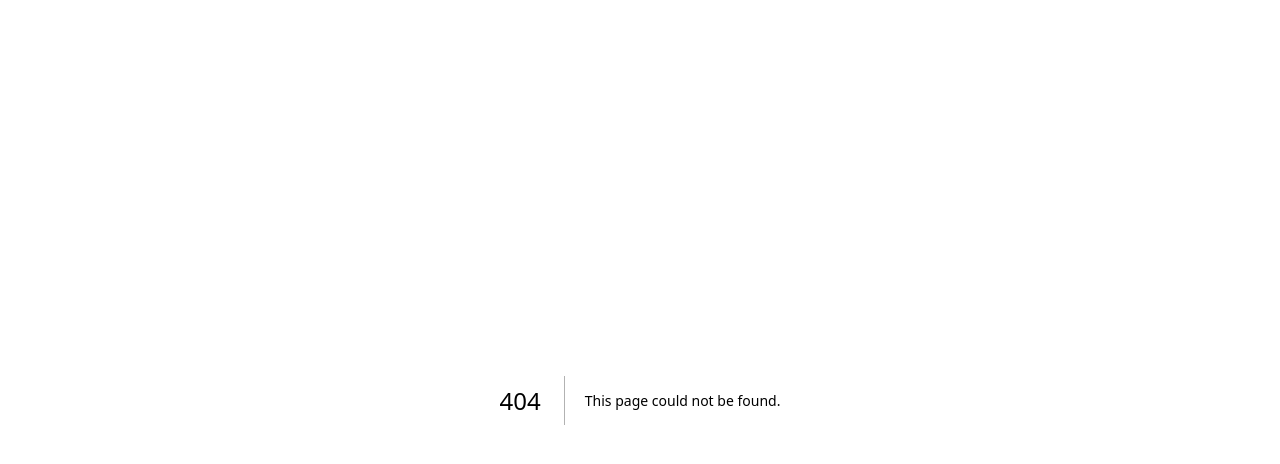
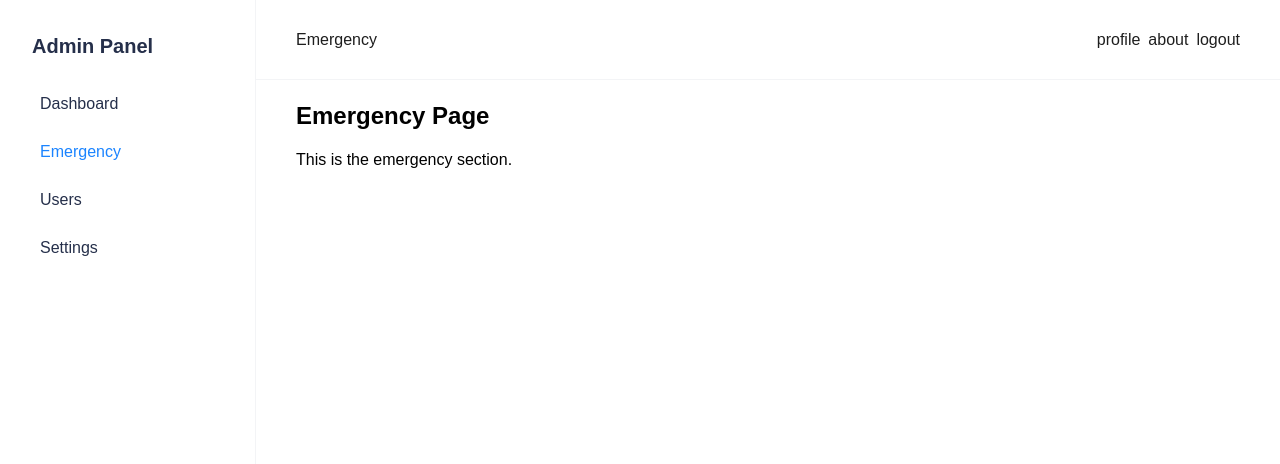
Before and after one commit to Haibar8888/scc-nextjs, a Next.js app: page /emergency in a window 1280 px wide. Before the commit this address had no page. Shown: the top 464 px of the page. Built offline with nearby package versions, Linux system fonts and the light colour scheme.

Commit message:
first commit

```diff
--- /dev/null
+++ b/app/dashboard/layout.tsx
@@ -0,0 +1,20 @@
+// app/dashboard/layout.tsx
+import Sidebar from '@/components/Sidebar';
+import React from 'react';
+import Header from '@/components/Header';
+
+export default function DashboardLayout({
+	children,
+}: {
+	children: React.ReactNode;
+}) {
+	return (
+		<div className="flex min-h-screen">
+			<Sidebar />
+			<main className="flex-1 bg-[#FFFFFF]">
+				<Header />
+				{children}
+			</main>
+		</div>
+	);
+}
--- /dev/null
+++ b/app/dashboard/page.tsx
@@ -0,0 +1,8 @@
+export default function DashboardPage() {
+	return (
+		<div className="px-[40px] text-black">
+			<h1 className="text-2xl font-bold mb-4">Dashboard</h1>
+			<p>Welcome to your admin dashboard!</p>
+		</div>
+	);
+}
--- /dev/null
+++ b/app/emergency/layout.tsx
@@ -0,0 +1,19 @@
+// app/dashboard/emergency/layout.tsx
+import Sidebar from '@/components/Sidebar';
+import Header from '@/components/Header';
+
+export default function EmergencyLayout({
+	children,
+}: {
+	children: React.ReactNode;
+}) {
+	return (
+		<div className="flex min-h-screen">
+			<Sidebar />
+			<main className="flex-1 bg-[#FFFFFF]">
+				<Header />
+				{children}
+			</main>
+		</div>
+	);
+}
--- /dev/null
+++ b/app/emergency/page.tsx
@@ -0,0 +1,8 @@
+export default function EmergencyPage() {
+	return (
+		<div className="px-[40px] text-black">
+			<h1 className="text-2xl font-bold mb-4">Emergency Page</h1>
+			<p>This is the emergency section.</p>
+		</div>
+	);
+}
--- a/app/page.tsx
+++ b/app/page.tsx
@@ -1,103 +1,10 @@
-import Image from "next/image";
+import Image from 'next/image';
 
 export default function Home() {
-  return (
-    <div className="grid grid-rows-[20px_1fr_20px] items-center justify-items-center min-h-screen p-8 pb-20 gap-16 sm:p-20 font-[family-name:var(--font-geist-sans)]">
-      <main className="flex flex-col gap-[32px] row-start-2 items-center sm:items-start">
-        <Image
-          className="dark:invert"
-          src="/next.svg"
-          alt="Next.js logo"
-          width={180}
-          height={38}
-          priority
-        />
-        <ol className="list-inside list-decimal text-sm/6 text-center sm:text-left font-[family-name:var(--font-geist-mono)]">
-          <li className="mb-2 tracking-[-.01em]">
-            Get started by editing{" "}
-            <code className="bg-black/[.05] dark:bg-white/[.06] px-1 py-0.5 rounded font-[family-name:var(--font-geist-mono)] font-semibold">
-              app/page.tsx
-            </code>
-            .
-          </li>
-          <li className="tracking-[-.01em]">
-            Save and see your changes instantly.
-          </li>
-        </ol>
-
-        <div className="flex gap-4 items-center flex-col sm:flex-row">
-          <a
-            className="rounded-full border border-solid border-transparent transition-colors flex items-center justify-center bg-foreground text-background gap-2 hover:bg-[#383838] dark:hover:bg-[#ccc] font-medium text-sm sm:text-base h-10 sm:h-12 px-4 sm:px-5 sm:w-auto"
-            href="https://vercel.com/new?utm_source=create-next-app&utm_medium=appdir-template-tw&utm_campaign=create-next-app"
-            target="_blank"
-            rel="noopener noreferrer"
-          >
-            <Image
-              className="dark:invert"
-              src="/vercel.svg"
-              alt="Vercel logomark"
-              width={20}
-              height={20}
-            />
-            Deploy now
-          </a>
-          <a
-            className="rounded-full border border-solid border-black/[.08] dark:border-white/[.145] transition-colors flex items-center justify-center hover:bg-[#f2f2f2] dark:hover:bg-[#1a1a1a] hover:border-transparent font-medium text-sm sm:text-base h-10 sm:h-12 px-4 sm:px-5 w-full sm:w-auto md:w-[158px]"
-            href="https://nextjs.org/docs?utm_source=create-next-app&utm_medium=appdir-template-tw&utm_campaign=create-next-app"
-            target="_blank"
-            rel="noopener noreferrer"
-          >
-            Read our docs
-          </a>
-        </div>
-      </main>
-      <footer className="row-start-3 flex gap-[24px] flex-wrap items-center justify-center">
-        <a
-          className="flex items-center gap-2 hover:underline hover:underline-offset-4"
-          href="https://nextjs.org/learn?utm_source=create-next-app&utm_medium=appdir-template-tw&utm_campaign=create-next-app"
-          target="_blank"
-          rel="noopener noreferrer"
-        >
-          <Image
-            aria-hidden
-            src="/file.svg"
-            alt="File icon"
-            width={16}
-            height={16}
-          />
-          Learn
-        </a>
-        <a
-          className="flex items-center gap-2 hover:underline hover:underline-offset-4"
-          href="https://vercel.com/templates?framework=next.js&utm_source=create-next-app&utm_medium=appdir-template-tw&utm_campaign=create-next-app"
-          target="_blank"
-          rel="noopener noreferrer"
-        >
-          <Image
-            aria-hidden
-            src="/window.svg"
-            alt="Window icon"
-            width={16}
-            height={16}
-          />
-          Examples
-        </a>
-        <a
-          className="flex items-center gap-2 hover:underline hover:underline-offset-4"
-          href="https://nextjs.org?utm_source=create-next-app&utm_medium=appdir-template-tw&utm_campaign=create-next-app"
-          target="_blank"
-          rel="noopener noreferrer"
-        >
-          <Image
-            aria-hidden
-            src="/globe.svg"
-            alt="Globe icon"
-            width={16}
-            height={16}
-          />
-          Go to nextjs.org →
-        </a>
-      </footer>
-    </div>
-  );
+	console.log('render');
+	return (
+		<div className="grid grid-rows-[20px_1fr_20px] items-center justify-items-center min-h-screen p-8 pb-20 gap-16 sm:p-20 font-[family-name:var(--font-geist-sans)]">
+			<h1>Hello World</h1>
+		</div>
+	);
 }
--- /dev/null
+++ b/components/Header.tsx
@@ -0,0 +1,27 @@
+'use client';
+import { usePathname } from 'next/navigation';
+const getTitle = (path: string) => {
+	if (path.startsWith('/dashboard/users')) return 'Users';
+	if (path.startsWith('/dashboard/settings')) return 'Settings';
+	if (path.startsWith('/dashboard')) return 'Dashboard';
+	if (path.startsWith('/emergency')) return 'Emergency';
+	return 'Page';
+};
+
+const Header = () => {
+	const pathname = usePathname();
+	const title = getTitle(pathname);
+
+	return (
+		<div className="bg-[#FFFFFF] mb-[20px] text-[#1E1E1E] px-[40px] py-[21px] w-full h-[80px] flex flex-row justify-between items-center border-b border-gray-100">
+			<h1>{title}</h1>
+			<div className="flex gap-2">
+				<p>profile</p>
+				<p>about</p>
+				<p>logout</p>
+			</div>
+		</div>
+	);
+};
+
+export default Header;
--- /dev/null
+++ b/components/Sidebar.tsx
@@ -0,0 +1,56 @@
+// components/Sidebar.tsx
+'use client';
+
+import Link from 'next/link';
+import { usePathname } from 'next/navigation';
+import clsx from 'clsx'; // opsional, buat bantu toggle class
+
+const Sidebar = () => {
+	const pathname = usePathname();
+
+	return (
+		<aside className="w-64 h-screen bg-[#FFFFFF] text-[#252F4A] p-8 border-r border-gray-100">
+			<h2 className="text-xl font-bold mb-6">Admin Panel</h2>
+			<nav className="flex flex-col space-y-2">
+				<Link
+					href="/dashboard"
+					className={clsx(
+						'p-2 rounded hover:text-[#1B84FF]',
+						pathname === '/dashboard' && 'text-[#1B84FF]'
+					)}
+				>
+					Dashboard
+				</Link>
+				<Link
+					href="/emergency"
+					className={clsx(
+						'p-2 rounded hover:text-[#1B84FF]',
+						pathname === '/emergency' && 'text-[#1B84FF]'
+					)}
+				>
+					Emergency
+				</Link>
+				<Link
+					href="/dashboard/users"
+					className={clsx(
+						'p-2 rounded hover:text-[#1B84FF]',
+						pathname === '/dashboard/users' && 'text-[#1B84FF]'
+					)}
+				>
+					Users
+				</Link>
+				<Link
+					href="/dashboard/settings"
+					className={clsx(
+						'p-2 rounded hover:text-[#1B84FF]',
+						pathname === '/dashboard/settings' && 'text-[#1B84FF]'
+					)}
+				>
+					Settings
+				</Link>
+			</nav>
+		</aside>
+	);
+};
+
+export default Sidebar;
```
Also changed, not shown: package.json (+7 -6 lines), tsconfig.json (+9 -1 lines), 1 other file (tests, documents, lock files or other folders).
